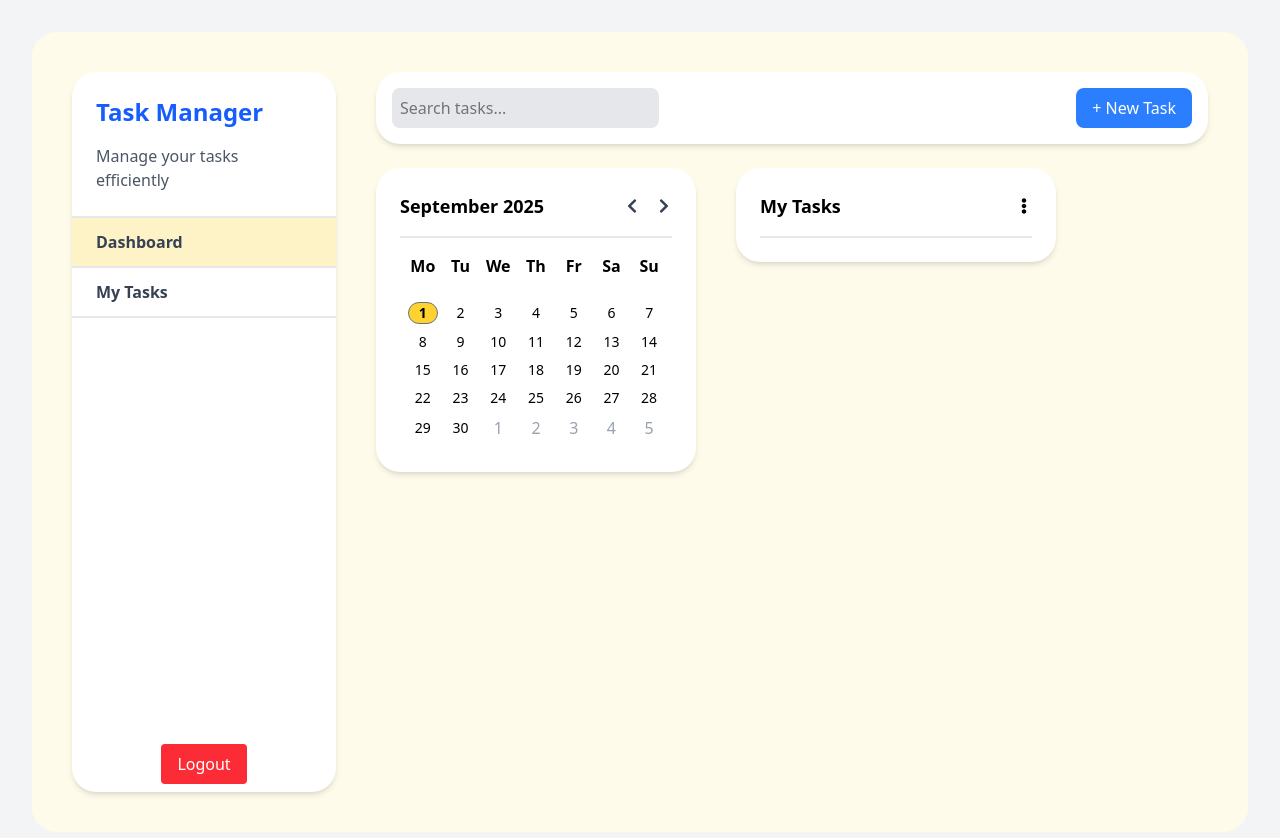
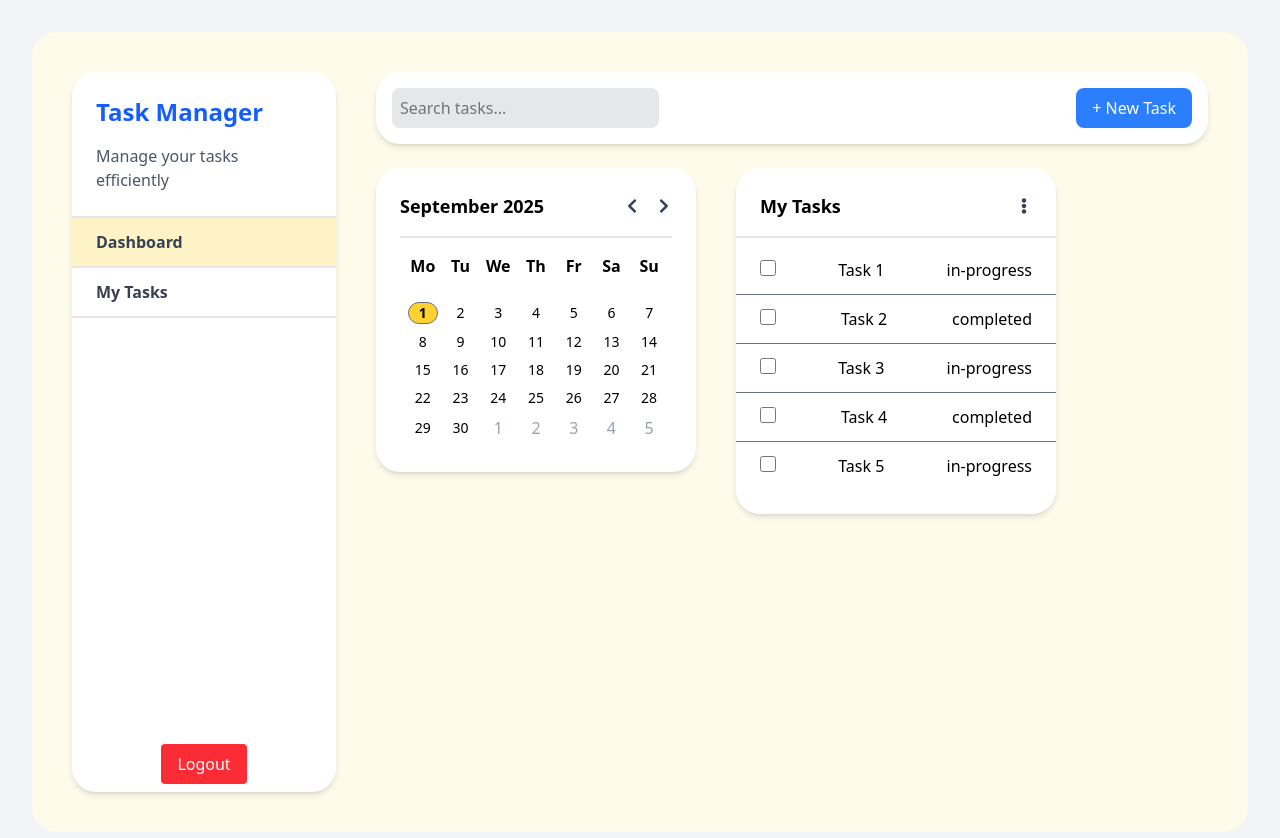
Before and after one commit to Safdari10/task-manager, a Next.js app in the folder frontend/: page /dashboard in a window 1280 px wide. Shown: the top 838 px of the page. Built offline with nearby package versions, Linux system fonts and the light colour scheme.

Commit message:
Improves task preview layout and adds checklist UI
Enhances the visual structure of the task preview by introducing a checklist-style display for tasks, improving readability and user interaction. Adds padding and styling adjustments for better alignment and a more polished appearance.

```diff
--- a/frontend/src/app/dashboard/components/TaskPreview.tsx
+++ b/frontend/src/app/dashboard/components/TaskPreview.tsx
@@ -35,10 +35,25 @@ const TaskPreview = () => {
   ];
 
   return (
-    <div className="w-[20rem] w-max-content flex flex-col justify-start items-start gap-2 bg-white rounded-3xl shadow-md p-6">
+    <div className="w-[20rem] w-max-content flex flex-col justify-start items-start gap-2 bg-white rounded-3xl shadow-md py-6">
       <div className="flex items-center justify-between w-full border-b-2 border-b-gray-200 pb-4">
-        <h2 className="text-lg font-semibold">My Tasks</h2>
-        <FaEllipsisV />
+        <h2 className="text-lg font-semibold px-6">My Tasks</h2>
+        <div className="text-gray-700 cursor-pointer px-6">
+          <FaEllipsisV />
+        </div>
+      </div>
+      <div className="flex flex-col items-center justify-center w-full">
+        {sampleTasks.map((task) => (
+          <div
+            key={task.id}
+            className="flex items-center justify-between py-3 px-6 border-b last:border-b-0 border-b-gray-500 w-full">
+            <div>
+              <input type="checkbox" className="form-checkbox h-4 w-4 text-blue-600" />
+            </div>
+            <div className="">{task.title}</div>
+            <div className="text-right">{task.status}</div>
+          </div>
+        ))}
       </div>
     </div>
   );
```
